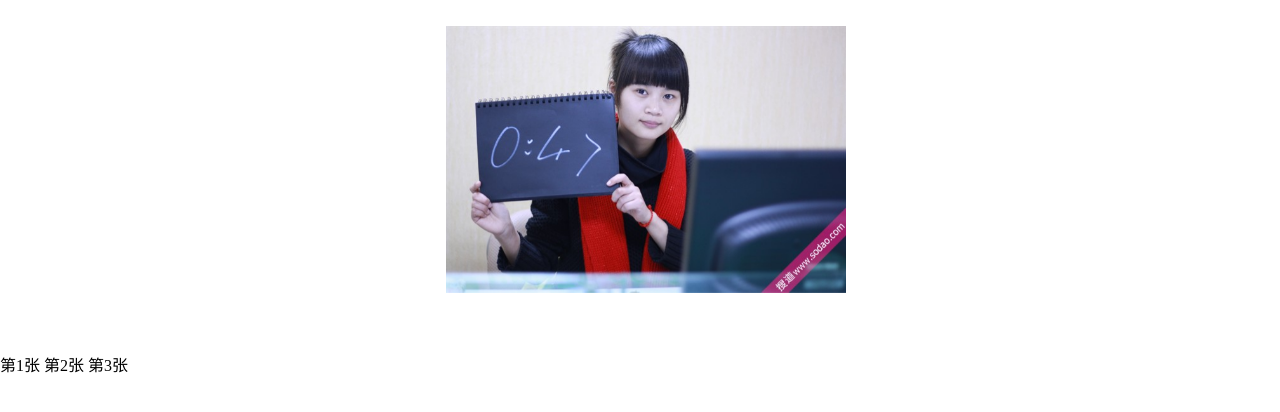
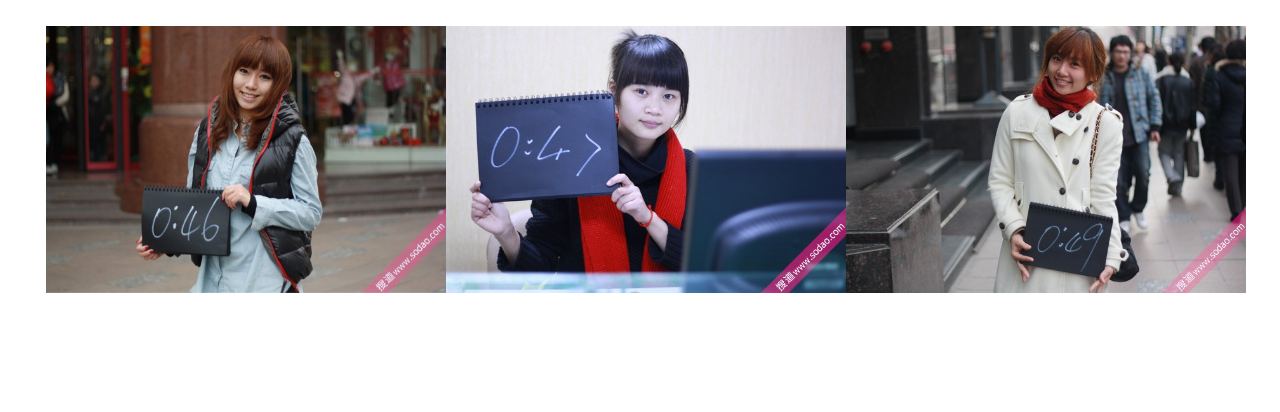
Before and after one commit to 1806IT/jqery-, a plain HTML site: page index.html in a window 1280 px wide. Drawn offline with nearby package versions, Linux system fonts and the light colour scheme.

Commit message:
最后修改版

```diff
--- a/index.html
+++ b/index.html
@@ -12,16 +12,12 @@
 
 <body>
     <div class='window'>
-        <div class="imags">
+        <div class="imags" id='imags'>
             <img src="./1.jpg" alt="图片1" >
             <img src="./2.jpg" alt="图片2">
             <img src="./3.jpg" alt="图片3">
+            <img src="./4.jpg" alt="图片3">
         </div>
-    </div>
-    <div id="button">
-        <span >第1张</span>
-        <span >第2张</span>
-        <span >第3张</span>
     </div>
 
     <script src='https://cdnjs.cloudflare.com/ajax/libs/jquery/3.3.1/jquery.min.js'></script>
--- a/main.js
+++ b/main.js
@@ -1,22 +1,46 @@
-$('.imags>img:nth-child(1)').addClass('current')
-$('.imags>img:nth-child(2)').addClass('enter')
-$('.imags>img:nth-child(3)').addClass('enter')
-let n =1;
+let n;
+var picnum;
+初始化()
 setInterval(()=>{
-    if(n>3){
+    if (n > picnum){
         n=1
     }else{
-        $(`.imags>img:nth-child(${n})`).addClass('leave').removeClass('current')
+        makeLeave(getImage(n))
             .one('transitionend',(e)=>{
-                $(e.currentTarget).addClass('enter').removeClass('leave')
+                makeEnter($(e.currentTarget))
             })
-        if(n===3){
+        console.log(n)
+        if (n === picnum){
             $('.imags>img:nth-child(1)').addClass('current').removeClass('enter')
-            n++
         }else{
-            $(`.imags>img:nth-child(${n + 1})`).addClass('current').removeClass('enter')
-            n++
+            makeCurrent(getImage(n+1))
         }
-        console.log(n)
+        n++
     }
 },3000)
+
+
+
+
+function getImage(n){
+    return $(`.imags>img:nth-child(${n})`)
+}
+
+function 初始化() {
+    n = 1;
+    $(`.imags>img:nth-child(${n})`).addClass('current')
+        .siblings().addClass('enter').removeClass('current')
+    picnum = document.getElementById('imags').querySelectorAll('img').length;
+    console.log(picnum)
+}
+
+function makeCurrent($node){
+    $node.removeClass('enter leave').addClass('current')
+}
+function makeLeave($node) {
+    $node.removeClass('enter current').addClass('leave')
+    return $node
+}
+function makeEnter($node) {
+    $node.removeClass('leave current').addClass('enter')
+}
--- a/style.css
+++ b/style.css
@@ -10,7 +10,7 @@ div.window{
     position: relative;
     width: 400px;
     height: 300px;
-    overflow: hidden;
+
 }
 .imags>img{
     width: 100%;
```
Also changed, not shown: main的副本.js (added, +39 -0 lines).
